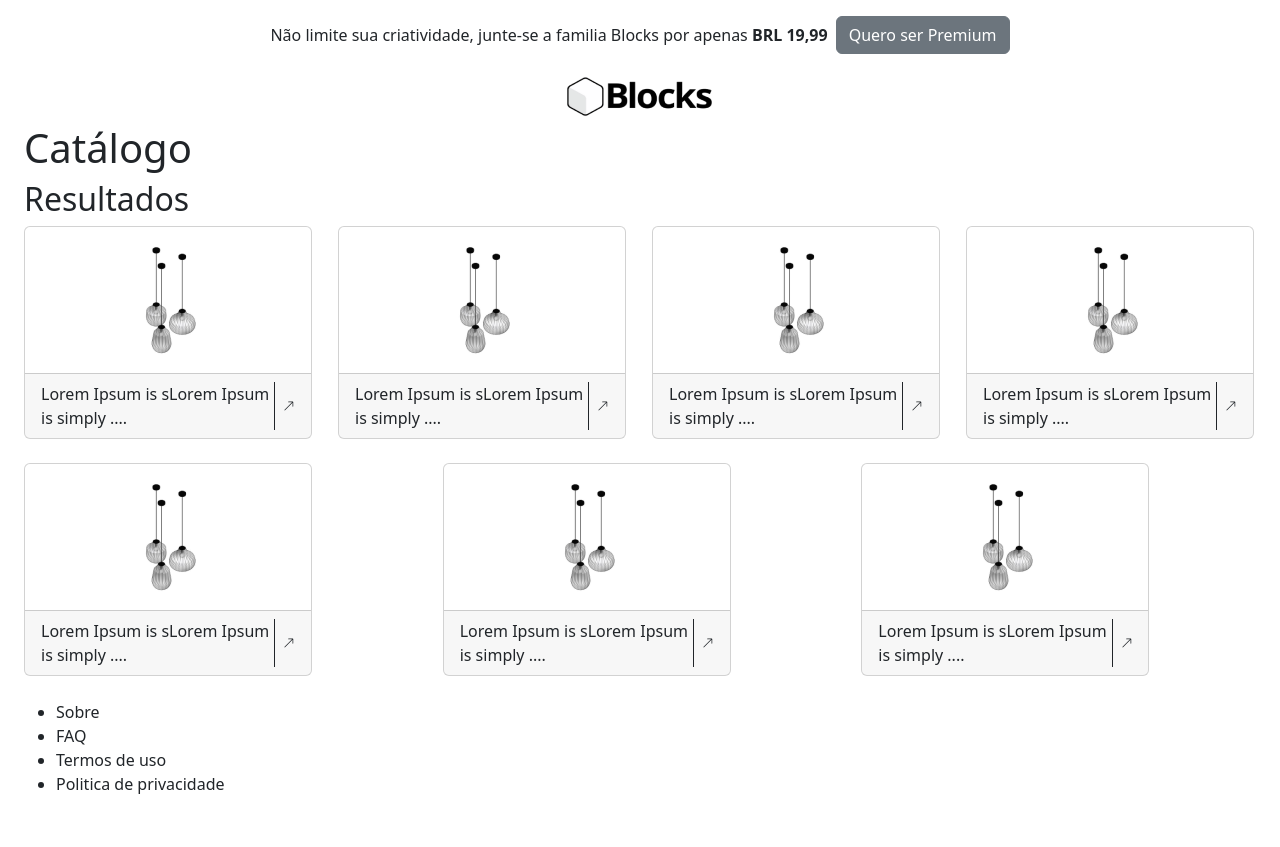
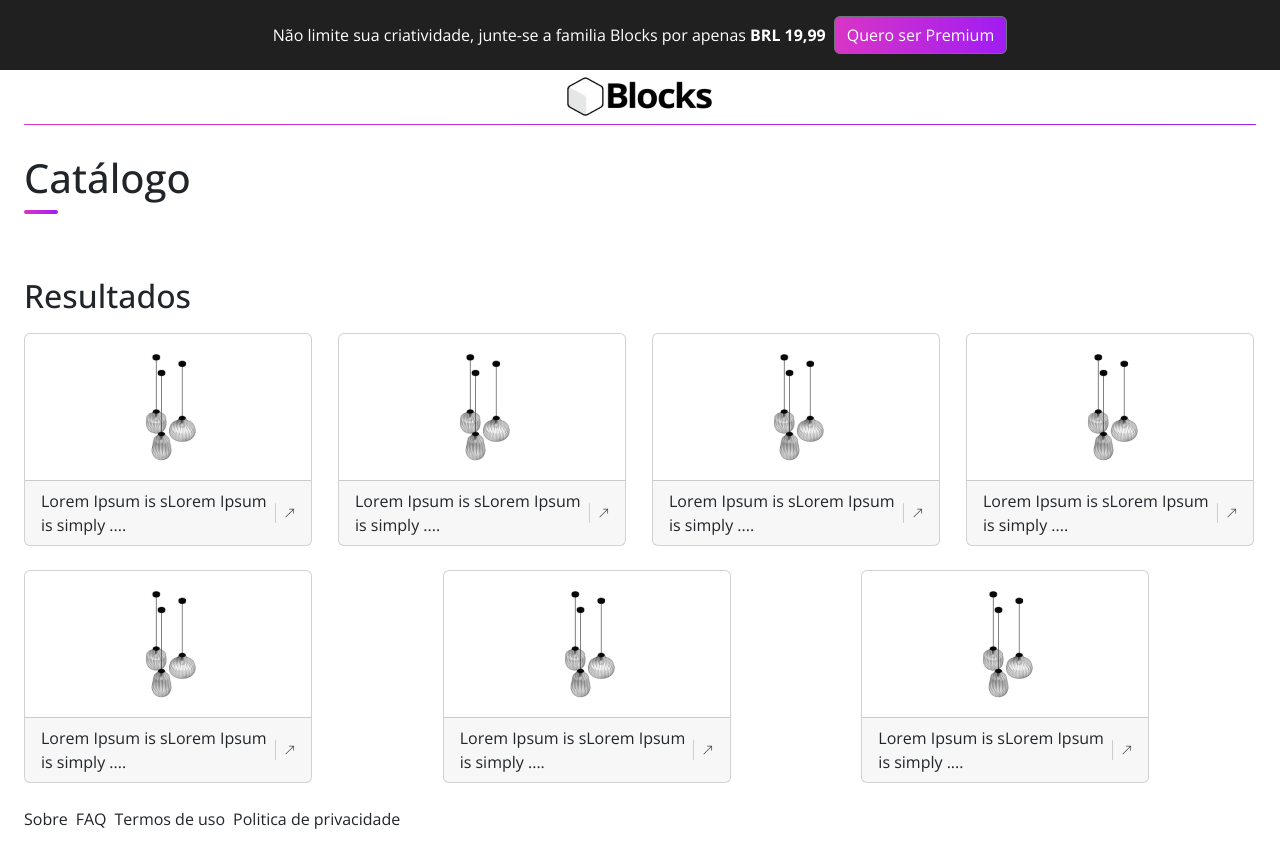
Before and after one commit to otaviohenrique1/app_blocks_catalogo, a Next.js app: page / in a window 1280 px wide. Before the commit the page ends 812 px from the top, so only its background shows below. Built offline with nearby package versions, Linux system fonts and the light colour scheme.

Commit message:
commit 3

```diff
--- a/pages/index.tsx
+++ b/pages/index.tsx
@@ -1,11 +1,14 @@
 import Head from 'next/head';
 import Image from 'next/image';
+import { Button, Card, CardBody, CardFooter, CardText, Col, Row } from 'reactstrap';
+import { BsArrowUpRight } from "react-icons/bs";
+import styles from '@/styles/Home.module.css';
 import 'bootstrap/dist/css/bootstrap.min.css';
-import { Button, Card, CardBody, CardText, Col, Row, CardHeader, CardFooter } from 'reactstrap';
-import styles from '@/styles/Home.module.css'
 import logo_web from "@/assets/images/logo_web.png";
 import imagem from "@/assets/images/imagem.png";
-import { BsArrowUpRight } from "react-icons/bs";
+
+import { Open_Sans } from 'next/font/google';
+const open_sans = Open_Sans({ subsets: ['latin'] });
 
 export default function Home() {
   return (
@@ -17,19 +20,21 @@ export default function Home() {
         <link rel="icon" href="/favicon.ico" />
       </Head>
       <main className="d-flex flex-column">
-        <div className="d-flex justify-content-center align-items-center pt-3 pb-3">
-          <p className="mb-0 me-2">Não limite sua criatividade, junte-se a familia Blocks por apenas <span className="fw-bold">BRL 19,99</span></p>
-          <Button>Quero ser Premium</Button>
+        <div className={`d-flex justify-content-center align-items-center pt-3 pb-3 ${styles.mensagem}`}>
+          <p className={`mb-0 me-2 ${styles.mensagem_titulo} ${open_sans.className}`}>Não limite sua criatividade, junte-se a familia Blocks por apenas <span className={`fw-bold ${open_sans.className}`}>BRL 19,99</span></p>
+          <Button className={`${styles.gradiente} ${styles.botao} ${open_sans.className}`}>Quero ser Premium</Button>
         </div>
         <div className="ps-4 pe-4">
-          <section className="d-flex justify-content-center align-items-center">
+          <section className={`d-flex flex-column justify-content-center align-items-center`}>
             <Image src={logo_web} alt="logo_web" />
+            <span className={`w-100 ${styles.gradiente} ${styles.borda_gradiente}`}/>
           </section>
-          <section className="d-flex justify-content-start align-items-center">
-            <h1>Catálogo</h1>
+          <section className={`d-flex flex-column justify-content-center align-items-start ${styles.catalogo}`}>
+            <h1 className={`${open_sans.className} ${styles.catalogo_titulo}`}>Catálogo</h1>
+            <span className={`${styles.gradiente} ${styles.catalogo_span_gradiente}`}/>
           </section>
           <section>
-            <h2>Resultados</h2>
+            <h2 className={`${styles.resultados} ${open_sans.className}`}>Resultados</h2>
             <Row>
               <ItemResultadoCatalogo></ItemResultadoCatalogo>
               <ItemResultadoCatalogo></ItemResultadoCatalogo>
@@ -41,11 +46,11 @@ export default function Home() {
             </Row>
           </section>
           <footer>
-            <ul>
-              <li>Sobre</li>
-              <li>FAQ</li>
-              <li>Termos de uso</li>
-              <li>Politica de privacidade</li>
+            <ul className="list-unstyled d-flex gap-2">
+              <li className={`${open_sans.className}`}>Sobre</li>
+              <li className={`${open_sans.className}`}>FAQ</li>
+              <li className={`${open_sans.className}`}>Termos de uso</li>
+              <li className={`${open_sans.className}`}>Politica de privacidade</li>
             </ul>
           </footer>
         </div>
@@ -56,14 +61,15 @@ export default function Home() {
 
 function ItemResultadoCatalogo() {
   return (
-    <Col className="mb-4">
-      <Card style={{ width: '18rem' }}>
+    <Col className={`mb-4 ${styles.card_col}`}>
+      <Card className={`${styles.card_container}`}>
         <CardBody className="d-flex justify-content-center align-items-center">
-          <Image src={imagem} alt="imagem" />
+          <Image src={imagem} alt="imagem" className="img-fluid" />
         </CardBody>
         <CardFooter className="d-flex justify-content-center align-items-center">
-          <CardText className="border-end border-dark me-2 mb-0">Lorem Ipsum is sLorem Ipsum is simply ....</CardText>
-          <BsArrowUpRight />
+          <CardText className={`mb-0 ${open_sans.className}`}>Lorem Ipsum is sLorem Ipsum is simply ....</CardText>
+          <span className={`me-2 ms-2 ${styles.cardtext_separator}`}/>
+          <BsArrowUpRight color='#474747' size={16} />
         </CardFooter>
       </Card>
     </Col>
--- a/styles/Home.module.css
+++ b/styles/Home.module.css
@@ -1,8 +1,69 @@
-.main_container {
-  display: flex;
-  flex-direction: column;
+/*
+  #202020 => Preto / Texto PRIMÁRIO
+  #FFFFFF => Branco / Texto SECUNDÁRIO
+  #FBFBFB => Branco / BACKGROUND
+  #CCCCCC => Cinza / Borda CARD
+  #D835C5 > #A11CF3 => GRADIENTE / PRIMÁRIO
+*/
+
+.main_container {}
+
+.botao {
+  border: 1px solid #D835C5;
+  color: #FFFFFF;
 }
 
-.botao {}
+/* Arrumar */
+.botao:hover {
+  opacity:7;
+}
 
-.mensagem {}
+.mensagem {
+  background-color: #202020;
+}
+
+.mensagem_titulo {
+  color: #FFFFFF;
+  font-size: 18;
+  font-weight: 400;
+}
+
+.gradiente {
+  background-image: linear-gradient(to right, #D835C5, #A11CF3);
+}
+
+.borda_gradiente {
+  height: 1px;
+}
+
+.catalogo_titulo {}
+
+.catalogo {
+  padding-top: 29px;
+  padding-bottom: 29px;
+}
+
+.catalogo_span_gradiente {
+  height: 4px;
+  width: 34px;
+  border-radius: 10px;
+}
+
+.resultados {
+  margin-top: 34px;
+  margin-bottom: 18px;
+}
+
+.card_col {}
+
+.card_container {
+  border-radius: 8px;
+  width: 18rem;
+}
+
+.cardtext_separator {
+  background-color: #CCCCCC;
+  border-radius: 8px;
+  width: 1px;
+  height: 20px;
+}
--- /dev/null
+++ b/styles/home.css
@@ -0,0 +1,3 @@
+.borda-gradiente {
+  border-top: 1px solid red;
+}
```
